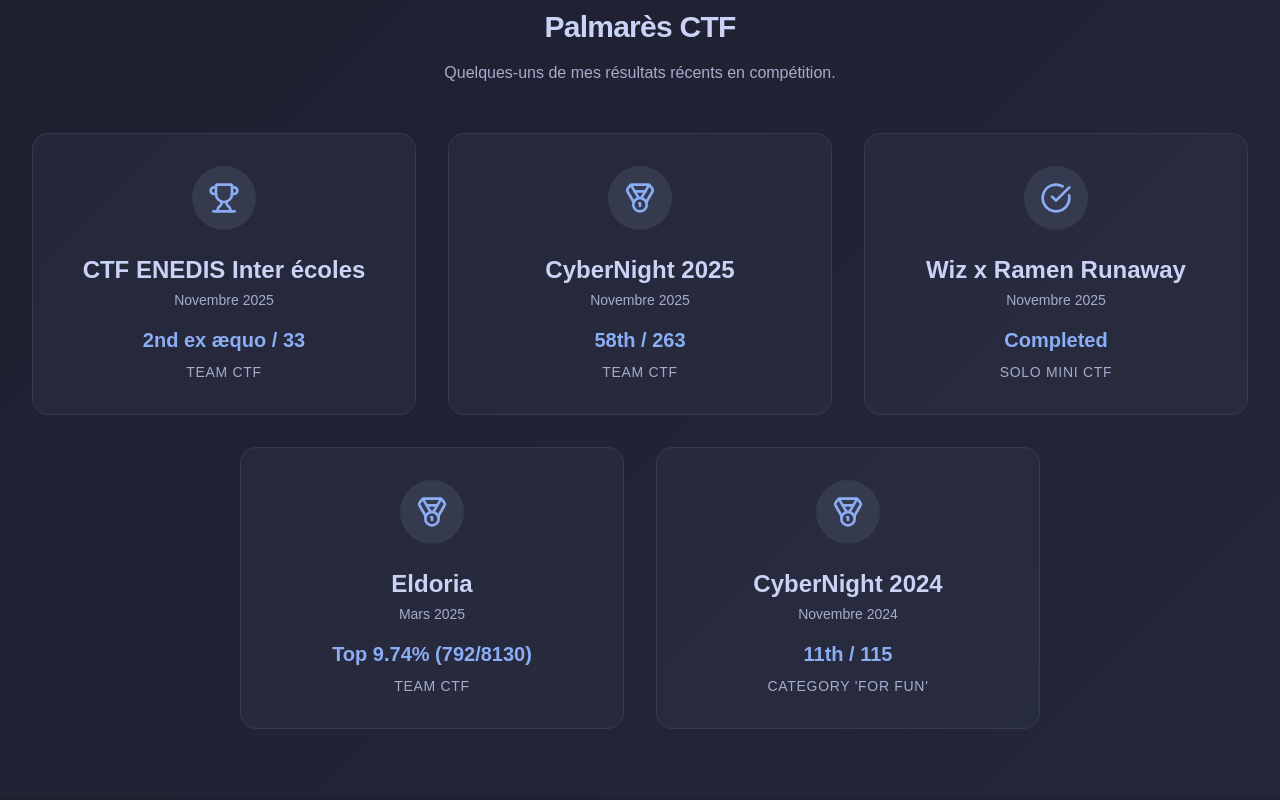
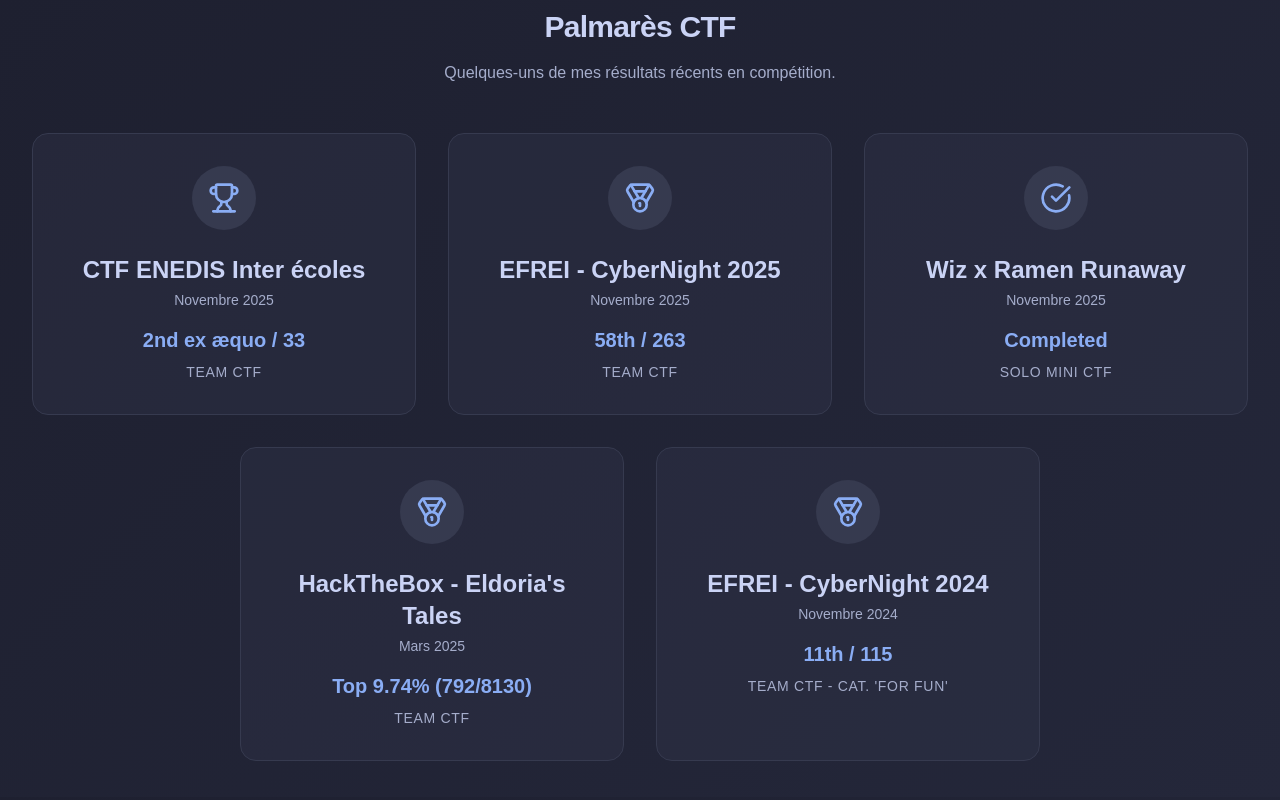
Before and after one commit to aent0n/portfolio-site, a Next.js app: page /writeups in a window 1280 px wide. Shown: the part 1603-2403 px from the top of the page. Built offline with nearby package versions, Linux system fonts and the light colour scheme.

Commit message:
CTF details + tab rename

```diff
--- a/app/layout.tsx
+++ b/app/layout.tsx
@@ -13,7 +13,7 @@
 });
 
 export const metadata: Metadata = {
-  title: "Anton ADAM -Portfolio & CTF Write-ups",
+  title: "Anton ADAM - Portfolio & CTF Write-ups",
   description: "Professional portfolio and CTF write-ups.",
 };
 
--- a/components/CTFPodiums.tsx
+++ b/components/CTFPodiums.tsx
@@ -14,7 +14,7 @@
         color: "text-blue",
     },
     {
-        event: "CyberNight 2025",
+        event: "EFREI - CyberNight 2025",
         rank: "58th / 263",
         category: "Team CTF",
         date: "Novembre 2025",
@@ -30,7 +30,7 @@
         color: "text-blue",
     },
     {
-        event: "Eldoria",
+        event: "HackTheBox - Eldoria's Tales",
         rank: "Top 9.74% (792/8130)",
         category: "Team CTF",
         date: "Mars 2025",
@@ -38,9 +38,9 @@
         color: "text-blue",
     },
     {
-        event: "CyberNight 2024",
+        event: "EFREI - CyberNight 2024",
         rank: "11th / 115",
-        category: "Category 'For Fun'",
+        category: "Team CTF - Cat. 'For Fun'",
         date: "Novembre 2024",
         icon: Medal, // Ranked
         color: "text-blue",
```
